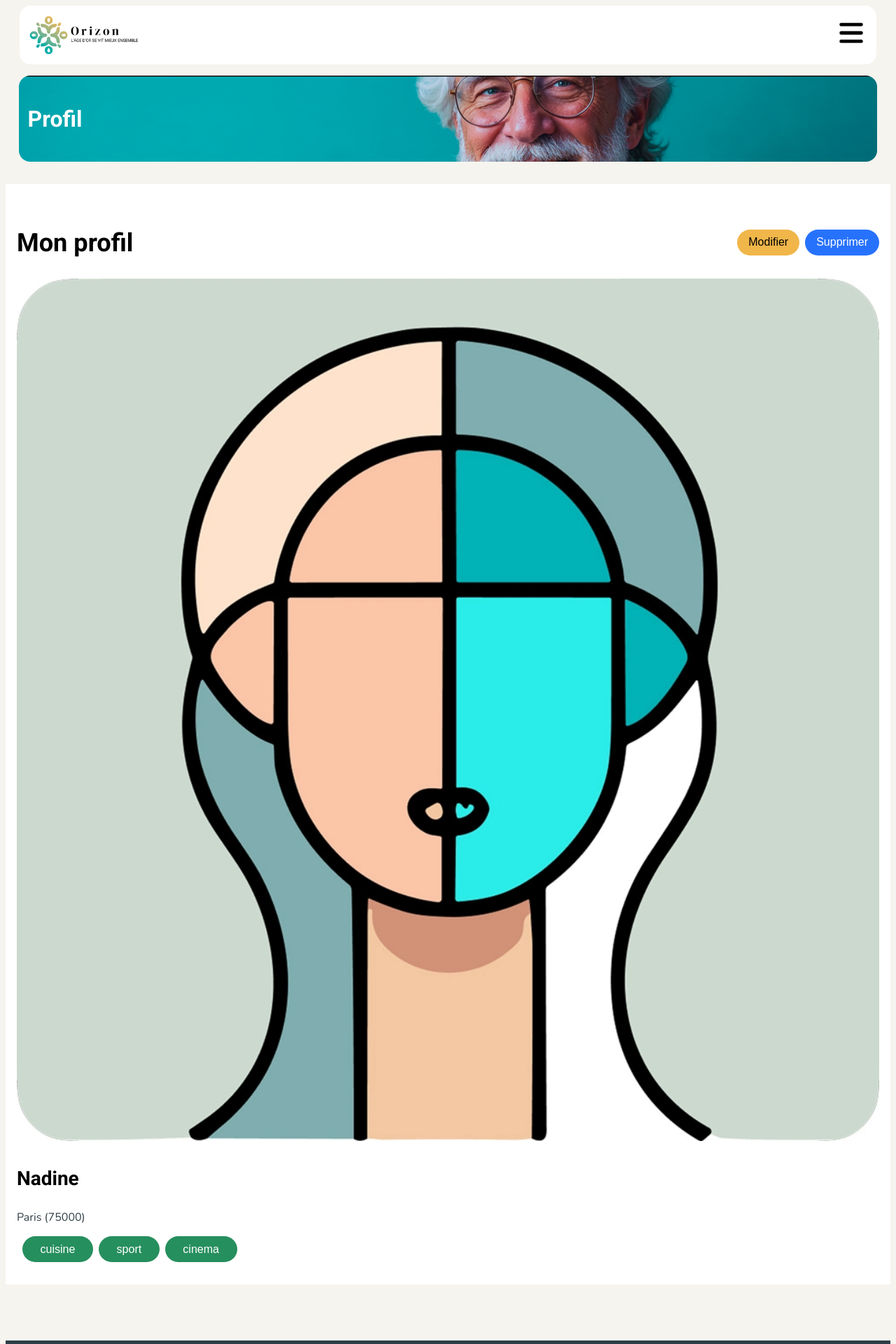
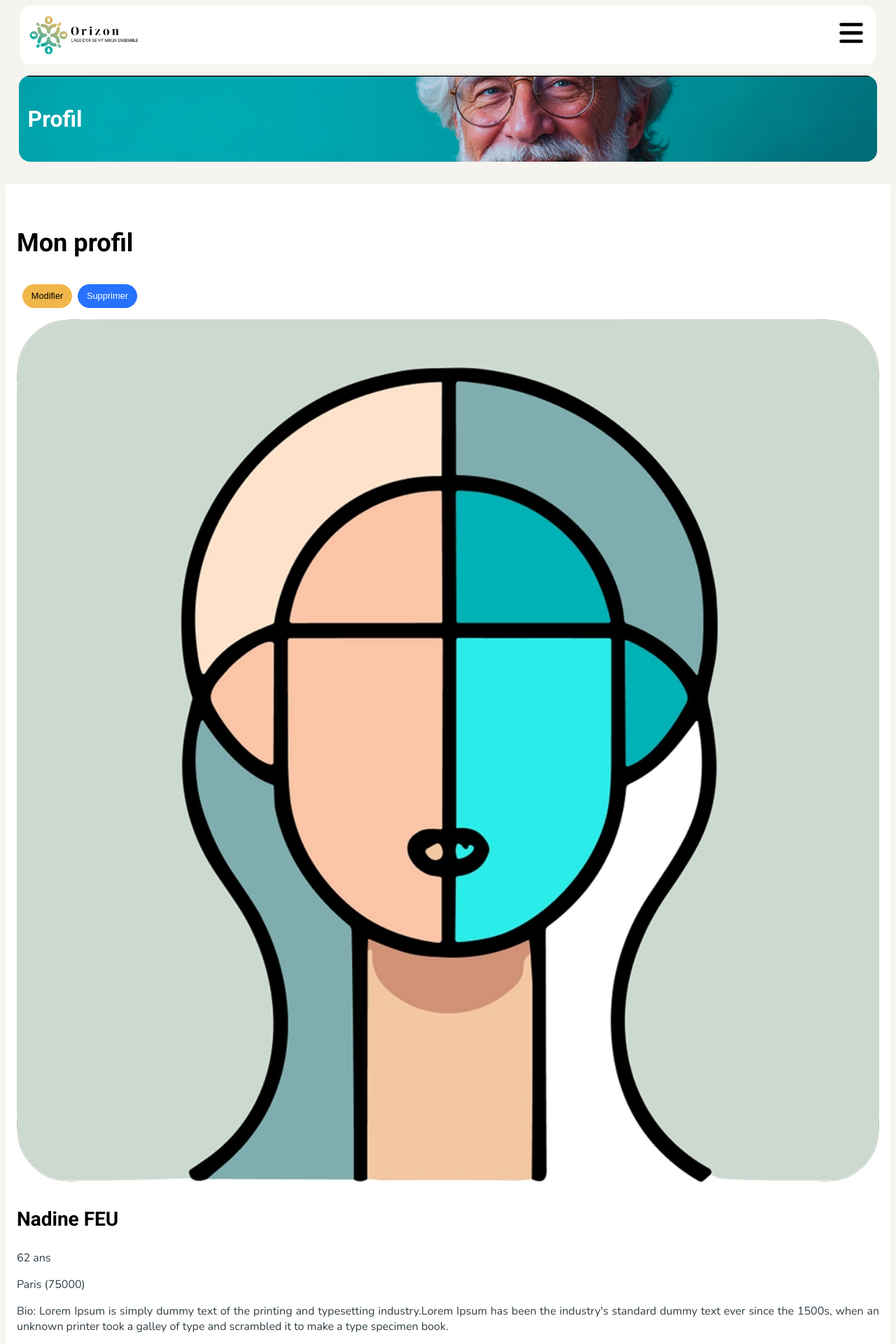
Before and after one commit to LunaireFlare/orizon, a React (Vite) app in the folder frontend/: page /profil in a window 1280 px wide. Shown: the top 1920 px of the page at 70% size. Built offline with nearby package versions, Linux system fonts and the light colour scheme.

Commit message:
add card event and profil page completed

```diff
--- /dev/null
+++ b/frontend/src/components/CardEvent/CardEvent.scss
@@ -0,0 +1,45 @@
+/* *************** Version Mobile ************* */
+
+#containerCard {
+    display: grid;
+    grid-template-columns: repeat(1, 6fr);
+    grid-gap: 1rem;
+}
+
+#containerCard img {
+    width: 100%;
+    border-radius: 1rem;
+}
+
+.elmCard {
+    background-color: #ececec;
+    margin-top: 1rem;
+    padding: 1rem;
+    margin: 1rem;
+    border-radius: 1rem;
+}
+
+.elmCard .interestEvent {
+    background-color: var(--blue-green-sky);
+    color: #fff;
+    font-size: 0.7rem;
+    padding: 0.9rem 2rem;
+    border: none;
+    border-radius: 3rem;
+    box-shadow: rgba(100, 100, 111, 0.2) 0px 7px 29px 0px;
+}
+
+/* *************** Version Desktop ************* */
+
+@media (min-width: 1291px) {
+
+    #containerCard {
+        width: 1280px;
+        margin: 0 auto;
+        display: grid;
+        grid-template-columns: repeat(3, 3fr);
+        grid-gap: 1rem;
+        margin-top: 2rem;
+    }
+
+}
--- /dev/null
+++ b/frontend/src/components/CardEvent/CardEvent.tsx
@@ -0,0 +1,73 @@
+import {useState } from 'react';
+import './CardEvent.scss';
+
+type Event = {
+    id: number,
+    photo: string,
+    name: string,
+    start_date: string,
+    end_date: string,
+    city: string,
+    zip_code: number,
+    description: string,
+    interest_id: string
+}
+
+const mockEvent = [
+    {
+        id: 1,
+        photo: "https://cdn.pixabay.com/photo/2022/10/23/19/38/womens-football-7541990_1280.jpg",
+        name: "Tournoi de football",
+        start_date: "17 juin 2025",
+        end_date: "17 juin 2025",
+        city: "Paris",
+        zip_code: 75000,
+        description: "Un grand tournoi de football local avec service boisson et snack",
+        interest_id: "Sport"
+    },
+    {
+        id: 1,
+        photo: "https://cdn.pixabay.com/photo/2017/12/10/14/47/pizza-3010062_1280.jpg",
+        name: "Atelier cuisine",
+        start_date: "25 juin 2025",
+        end_date: "25 juin 2025",
+        city: "Boulogne-billancourt",
+        zip_code: 92100,
+        description: "Apprenez à faire des pâtes fraîches, et les secrets de la cuisine Italienne",
+        interest_id: "Cuisine"
+    },
+    {
+        id: 1,
+        photo: "https://cdn.pixabay.com/photo/2016/11/23/15/48/audience-1853662_1280.jpg",
+        name: "Concert jazz",
+        start_date: "28 juin 2025",
+        end_date: "28 juin 2025",
+        city: "saint-denis",
+        zip_code: 93200,
+        description: "Concert de jazz en plein air avec des artistes comme Christine and the queen, et plein d'autre encore...",
+        interest_id: "Musique"
+    }
+]
+
+export default function CardEvent() {
+
+    const [events] = useState<Event[]>(mockEvent);
+
+    return (
+        <div id="containerCard">
+
+                {events.map(event => (
+                    <div className="elmCard">
+                        <div key={event.id}>
+                            <img src={event.photo} alt="photo evenement" />
+                            <h3>{event.name}</h3>
+                            <p>{event.start_date} au {event.end_date}</p>
+                            <p><strong>{event.city}({event.zip_code})</strong></p>
+                            <p>Desciption: {event.description}</p>
+                            <button className="interestEvent">{event.interest_id}</button>
+                        </div>
+                    </div>
+                ))}
+        </div>
+    )
+}
--- a/frontend/src/pages/ProfilPage/ProfilPage.scss
+++ b/frontend/src/pages/ProfilPage/ProfilPage.scss
@@ -12,9 +12,9 @@
 }
 
 #containerProfil .headProfil {
-    display: flex;
-    justify-content: space-between;
-    align-items: center;
+    display: grid;
+    grid-template-columns: repeat(1, fr);
+    margin-bottom: 1rem;
 }
 
 .headProfil button {
@@ -22,20 +22,21 @@
 }
 
 .headProfil .pathButton {
-    padding: 0.6rem 1rem;
-    font-size: 1rem;
+    padding: 0.6rem 0.8rem;
+    font-size: 0.8rem;
     background-color: var(--yelow-or);
     border: none;
     border-radius: 3rem;
 }
 
 .headProfil .delButton {
-    padding: 0.6rem 1rem;
-    font-size: 1rem;
+    padding: 0.6rem 0.8rem;
+    font-size: 0.8rem;
     background-color: rgb(39, 114, 253);
     color: #fff;
     border: none;
     border-radius: 3rem;
+    margin-top: 0.5rem;
 }
 
 .bodyProfil {
@@ -66,8 +67,57 @@
     padding-top: 1rem;
 }
 
+.bioDescription {
+    text-align: justify;
+}
+
+.bodyProfil .buttonOnWhite {
+    margin: 0 auto;
+    display: block;
+    margin-top: 3rem;
+}
+
+/* ------------- Event ---------------- */
+
+#fullContainerProfil #eventCreate {
+    width: 95%;
+    margin: 0 auto;
+    margin-top: 5rem;
+}
+
+#fullContainerProfil #eventParticped {
+    width: 95%;
+    margin: 0 auto;
+    margin-top: 5rem;
+}
+
+#fullContainerProfil #eventBefore {
+    width: 95%;
+    margin: 0 auto;
+    margin-top: 5rem;
+}
+
+
+/* *************** Version Desktop ************* */
+
 
 @media (min-width: 1291px) {
+
+#containerProfil .headProfil {
+    display: flex;
+    justify-content: space-between;
+    align-items: center;
+}
+
+.headProfil .pathButton {
+    padding: 0.6rem 1rem;
+    font-size: 1rem;
+}
+
+.headProfil .delButton {
+    padding: 0.6rem 1rem;
+    font-size: 1rem;
+    }
 
 #containerProfil {
     width: 100%;
@@ -88,4 +138,21 @@
     grid-gap: 2rem;
 }
 
+
+/* ------------- Event ---------------- */
+
+
+#fullContainerProfil #eventCreate {
+    width: 1280px;
 }
+
+#fullContainerProfil #eventParticped {
+    width: 1280px;
+
+}
+
+#fullContainerProfil #eventBefore {
+    width: 1280px;
+}
+
+}
--- a/frontend/src/pages/ProfilPage/ProfilPage.tsx
+++ b/frontend/src/pages/ProfilPage/ProfilPage.tsx
@@ -2,6 +2,7 @@ import { useState } from 'react';
 import Rooftop from '../../components/Rooftop/Rooftop.tsx'
 import Banner from '../../components/Banner/Banner.tsx'
 import Footer from '../../components/Footer/Footer.tsx';
+import CardEvent from '../../components/CardEvent/CardEvent.tsx';
 
 import './ProfilPage.scss';
 
@@ -10,7 +11,9 @@ type User = {
     id: number,
     name: string,
     zip_code: number,
-    city: string
+    date_of_birth: number,
+    city: string,
+    description: string
 }
 
 type Interest = {
@@ -21,9 +24,11 @@ type Interest = {
 
 const mockUser = {
     id: 1,
-    name: "Nadine",
+    name: "Nadine FEU",
     city: "Paris",
-    zip_code: 75000
+    date_of_birth: 62,
+    zip_code: 75000,
+    description: "Lorem Ipsum is simply dummy text of the printing and typesetting industry.Lorem Ipsum has been the industry's standard dummy text ever since the 1500s, when an unknown printer took a galley of type and scrambled it to make a type specimen book."
 };
 
 const mockInterests: Interest[] = [
@@ -39,7 +44,7 @@ export default function ProfilPage() {
     const [interests] = useState<Interest[]>(mockInterests);
 
     return (
-        <div>
+        <div id="fullContainerProfil">
             <Rooftop />
             <Banner />
 
@@ -57,6 +62,9 @@ export default function ProfilPage() {
                     <div className="bodyProfil">
                     <div>
                         <img src="../../src/assets/images/avatarWomen.webp" width="120px" alt="photo de profil" />
+
+                        {/* Pour fiche profil autre utilisateur */}
+                         {/* <button className="buttonOnWhite">Contacter</button> */}
                     </div>
 
                     {/* Infos user */}
@@ -65,7 +73,9 @@ export default function ProfilPage() {
                             {user && (
                                 <div key={user.id}>
                                 <h3>{user.name}</h3>
+                                <p>{user.date_of_birth} ans</p>
                                 <div>{user.city} ({user.zip_code})</div>
+                                <p className="bioDescription">Bio: {user.description}</p>
                                 </div>
                             )}
                         </div>
@@ -82,6 +92,23 @@ export default function ProfilPage() {
                     </div>
                 </div>
             </div>
+            <div id="eventCreate">
+                <h2>Les évènements créés par moi</h2>
+                <CardEvent />
+            </div>
+
+            <div id="eventParticped">
+                <h2>Les évènements auxquels je participe</h2>
+                <CardEvent />
+            </div>
+
+            <div id="ctnParticped">
+                <h2>Les évènements auxquels je participe</h2>
+                <CardEvent />
+            </div>
+
+
+
             <Footer />
         </div>
     )
```
